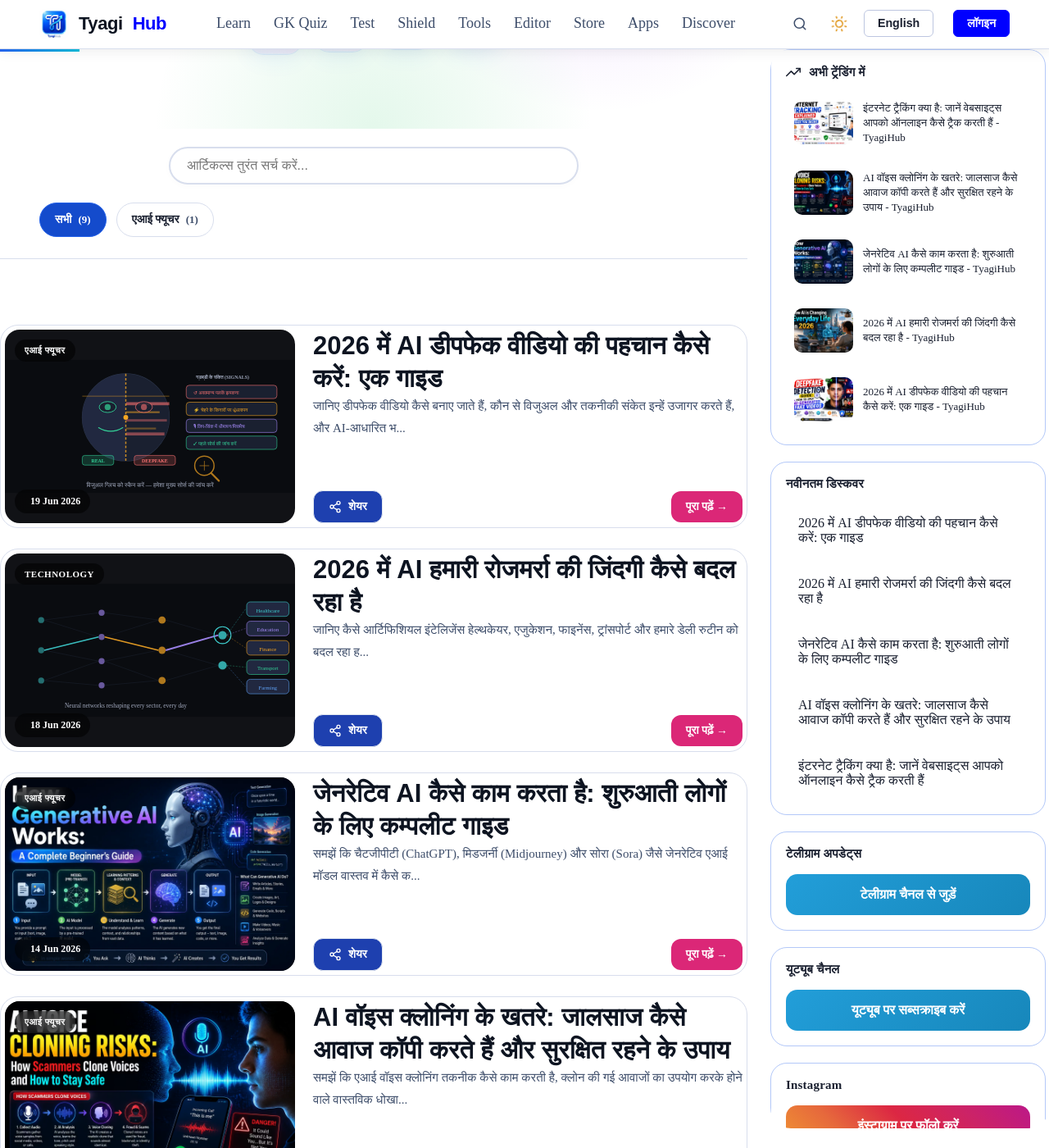
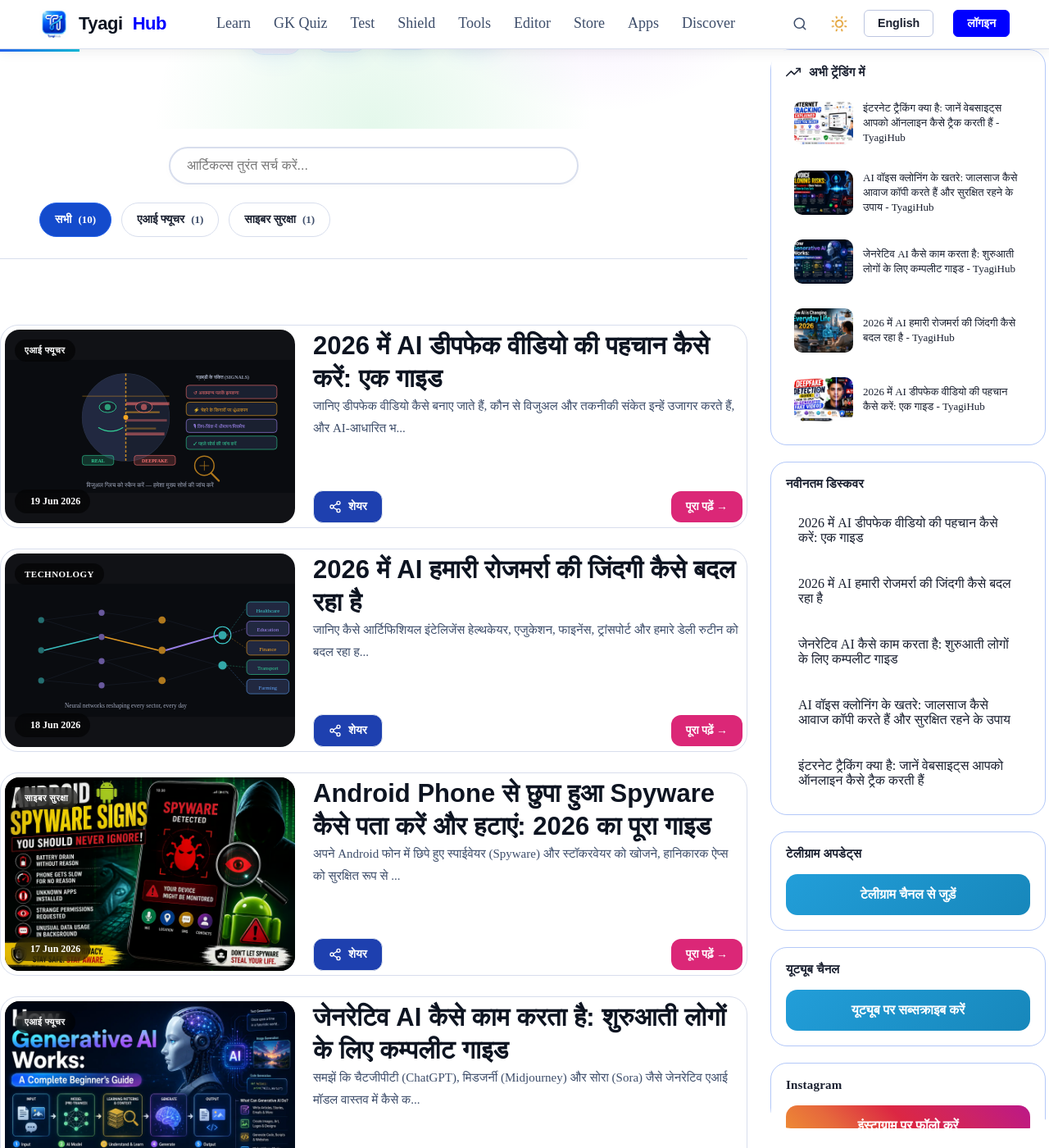
Before and after one commit to HimanshuTyagiJi/TyagiHub, a Jekyll site: the page built from hi/discover/index.html, in a window 1280 px wide and 1400 px high, scrolled down 496 px. Shown: the whole window at 82% size. Built offline with Jekyll 4.4.1, drawn with Linux system fonts in a browser that asks for light colours; comment, search, counter and statistics services are not loaded.

Commit message:
Update index.html

```diff
--- a/hi/discover/index.html
+++ b/hi/discover/index.html
@@ -32,10 +32,6 @@ extra_js:
         टेक्नोलॉजी, एआई, साइबर सुरक्षा, शिक्षा, समसामयिक विषय,
         डिजिटल टूल्स, ऐप्स, ट्यूटोरियल्स, ऑनलाइन सुरक्षा और
         भविष्य के नवाचार — सब कुछ एक शक्तिशाली डिस्कवर फ़ीड में।
-      </p>
-
-      <p class="discover-seo-text" style="display: none !important; visibility: hidden;">
-        TyagiHub के आधिकारिक हिंदी डिस्कवर फ़ीड में आपका स्वागत है। त्यागी मल्टीटेक द्वारा विशेष रूप से तैयार किए गए आर्टिफिशियल इंटेलिजेंस ट्यूटोरियल, उन्नत डेटा सुरक्षा आर्किटेक्चर, डिजिटल लेआउट और सॉफ्टवेयर इंजीनियरिंग पद्धतियों के हमारे व्यापक भंडार का अन्वेषण करें। उच्च-प्रदर्शन स्केल के लिए अनुकूलित नेटवर्क प्रोटोकॉल, कंप्यूटिंग ऑटोमेशन, इंटरनेट सुरक्षा रुझानों और डेवलपर उपयोगिताओं पर आधुनिक अंतर्दृष्टि के साथ आगे रहें।
       </p>
 
       <div class="discover-icons">
@@ -81,13 +77,9 @@ extra_js:
 
       <div class="discover-categories" id="category-buttons-container">
 
-        {% if page.lang == "hi" %}
-          {% assign all_posts_size = site.posts_hi.size %}
-        {% else %}
-          {% assign posts_size = site.posts.size %}
-          {% assign shield_size = site.shield.size %}
-          {% assign all_posts_size = posts_size | plus: shield_size %}
-        {% endif %}
+        {% assign posts_hi_size = site.posts_hi.size %}
+        {% assign shield_hi_size = site.shield_hi.size %}
+        {% assign all_posts_size = posts_hi_size | plus: shield_hi_size %}
 
         <button class="discover-cat-btn" data-cat="all" onclick="window.location.href='?category=all'">
           सभी
@@ -97,7 +89,6 @@ extra_js:
         {% assign categories = site.categories | sort %}
         {% for category in categories %}
           {% unless category[0] == "discover" %}
-
             {% assign cat_name = category[0] | downcase %}
 
             {% if cat_name == "appsandinternet" %}
@@ -117,12 +108,11 @@ extra_js:
           {% endunless %}
         {% endfor %}
 
-        {% unless page.lang == "hi" %}
+        <!-- Hindi Fixed Guard: Dynamic activation of Hindi Cyber Security Collection Counter -->
         <button class="discover-cat-btn" data-cat="cybersecurity" onclick="window.location.href='?category=cybersecurity'">
           साइबर सुरक्षा
-            <span>({{ site.shield.size }})</span>
+          <span>({{ site.shield_hi.size }})</span>
         </button>
-        {% endunless %}
 
       </div>
 
@@ -134,21 +124,14 @@ extra_js:
 
       <div id="post-wrapper" class="static-seo-load">
 
-        {% if page.lang == "hi" %}
-          {% assign sorted = site.posts_hi | sort: "date" | reverse %}
-        {% else %}
         {% assign combined_posts = "" | split: "" %}
-
-          {% for p in site.posts %}
+        {% for p in site.posts_hi %}
           {% assign combined_posts = combined_posts | push: p %}
         {% endfor %}
-
-          {% for p in site.shield %}
+        {% for p in site.shield_hi %}
           {% assign combined_posts = combined_posts | push: p %}
         {% endfor %}
-
         {% assign sorted = combined_posts | sort: "date" | reverse %}
-        {% endif %}
 
         {% for p in sorted limit: 12 %}
           {% if p.categories %}
@@ -178,7 +161,7 @@ extra_js:
           {% endif %}
 
           <div class="horizontal-post-card js-post"
-               data-lang="{{ p.lang | default: 'en' }}"
+               data-lang="{{ p.lang | default: 'hi' }}"
                data-categories="{{ data_cats | strip }}"
                data-post-url="{{ p.url | relative_url }}">
 
@@ -192,7 +175,6 @@ extra_js:
               </div>
 
               <div class="thumb-media-box" style="width:100%; height:100%; display:flex; align-items:center; justify-content:center; position:relative;">
-
                 <img src="{{ p.image | default: '/assets/images/default-thumb.png' }}"
                      alt="{{ p.title | escape }} - TyagiHub"
                      title="{{ p.title | escape }} - TyagiHub"
@@ -212,9 +194,7 @@ extra_js:
                     {{ p.title }}
                   </span>
                 </div>
-
               </div>
-
             </div>
 
             <div class="post-info">
@@ -256,6 +236,8 @@ extra_js:
 
     </div>
   </section>
+
+</div>
 
 <section class="discover-insights-section">
   <div class="discover-insights-container">
```
Lines whose indentation alone changed are shown as unchanged.
